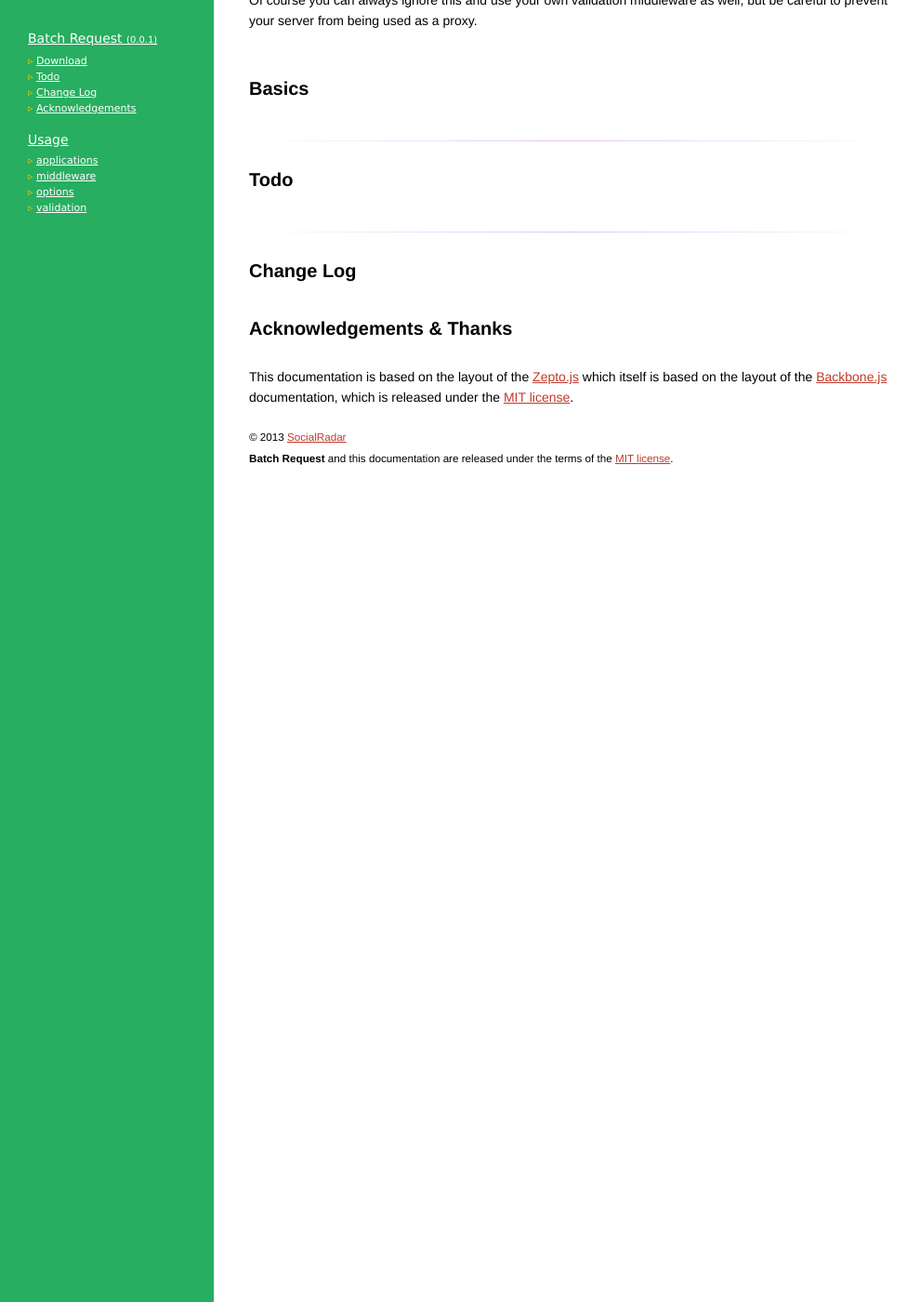
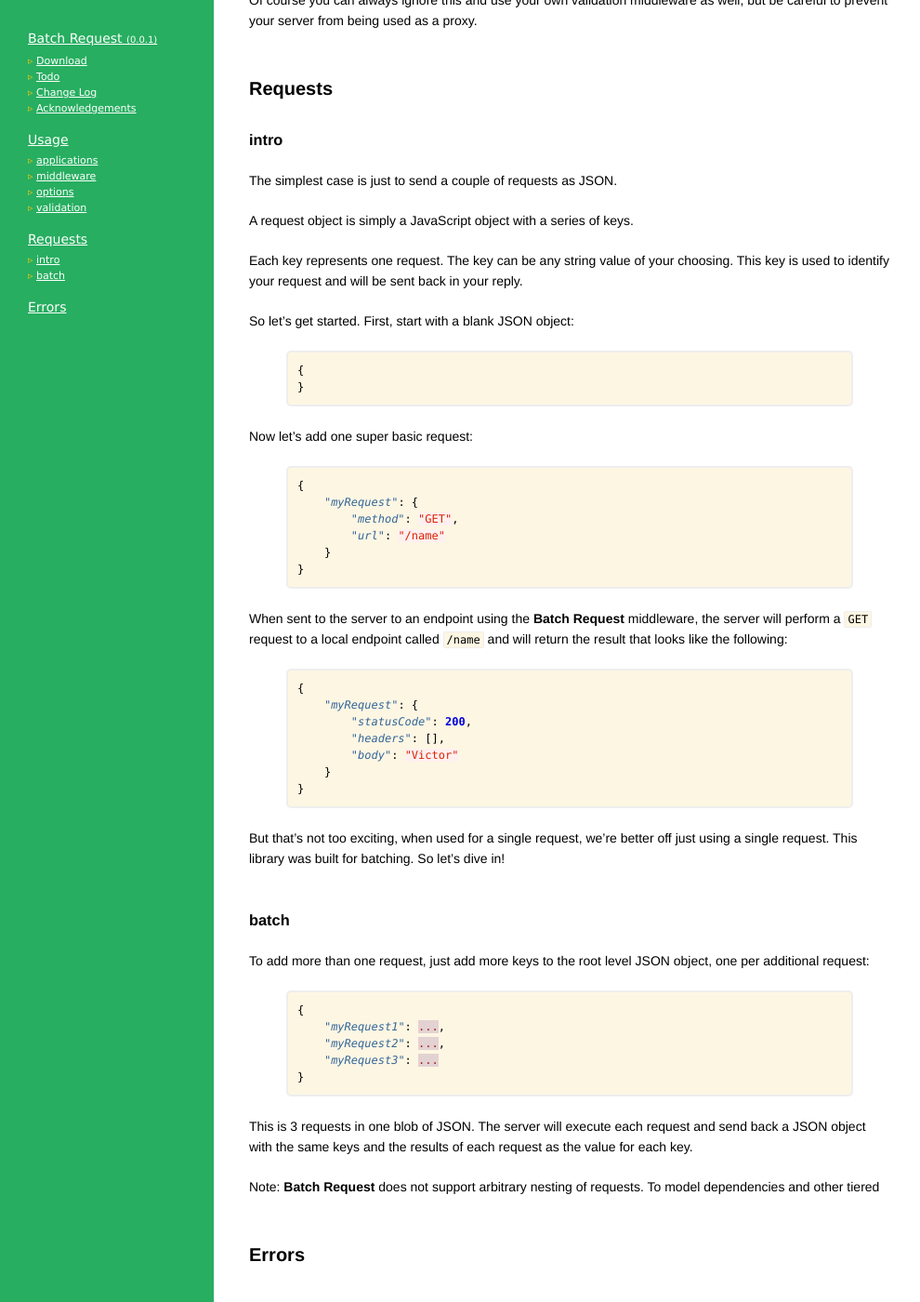
Before and after one commit to xjodoin/batch-request, a Jekyll site: the page built from index.html, in a window 1280 px wide and 1400 px high, scrolled down 3417 px. Shown: the whole window at 93% size, without its empty margins (0-990 px from the left). Built offline with Jekyll 4.4.1, drawn with Linux system fonts in a browser that asks for light colours; Markdown is read by kramdown in place of the engine named in the settings; comment, search, counter and statistics services are not loaded.

Commit message:
Add first docs on intro, batch

```diff
--- a/index.html
+++ b/index.html
@@ -24,6 +24,14 @@ github_url: https://github.com/socialradar/batch-request
 
   <a class=toc_title href="#usage">Usage</a>
   {% assign posts = site.categories.usage %}
+  {% include methods_sidebar.html %}
+
+  <a class=toc_title href="#requests">Requests</a>
+  {% assign posts = site.categories.requests %}
+  {% include methods_sidebar.html %}
+
+  <a class=toc_title href="#errors">Errors</a>
+  {% assign posts = site.categories.errors %}
   {% include methods_sidebar.html %}
 
 </aside>
@@ -72,8 +80,12 @@ github_url: https://github.com/socialradar/batch-request
     {% assign posts = site.categories.usage %}
     {% include methods_full.html %}
 
-    <h2 id="basics">Basics</h2>
-    {% assign posts = site.categories.basics %}
+    <h2 id="requests">Requests</h2>
+    {% assign posts = site.categories.requests %}
+    {% include methods_full.html %}
+
+    <h2 id="errors">Errors</h2>
+    {% assign posts = site.categories.errors %}
     {% include methods_full.html %}
 
     <hr>
```
Also changed, not shown: requests/_posts/1900-01-01-intro.md (added, +42 -0 lines), requests/_posts/1900-01-02-batch.md (added, +17 -0 lines).
